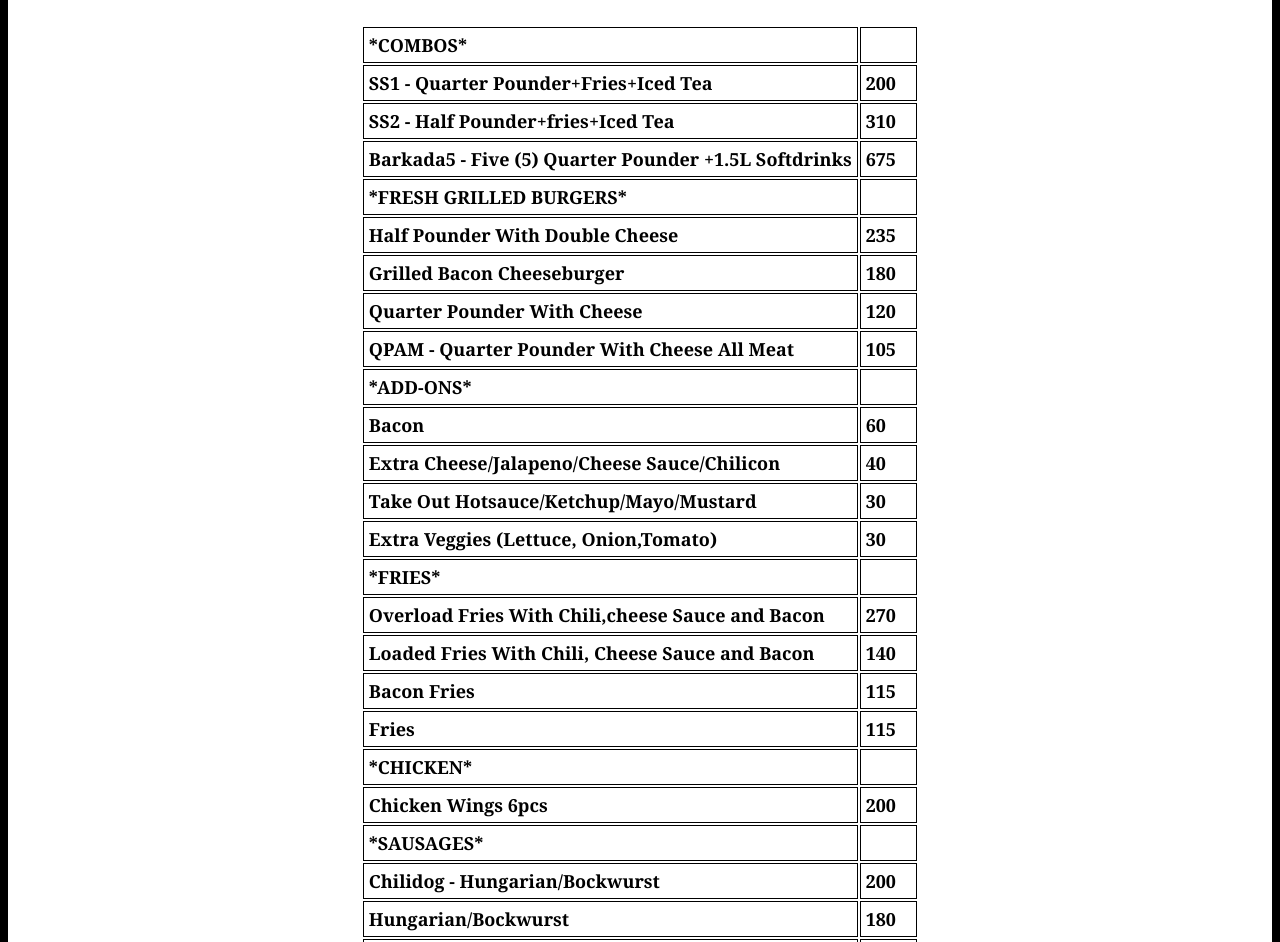
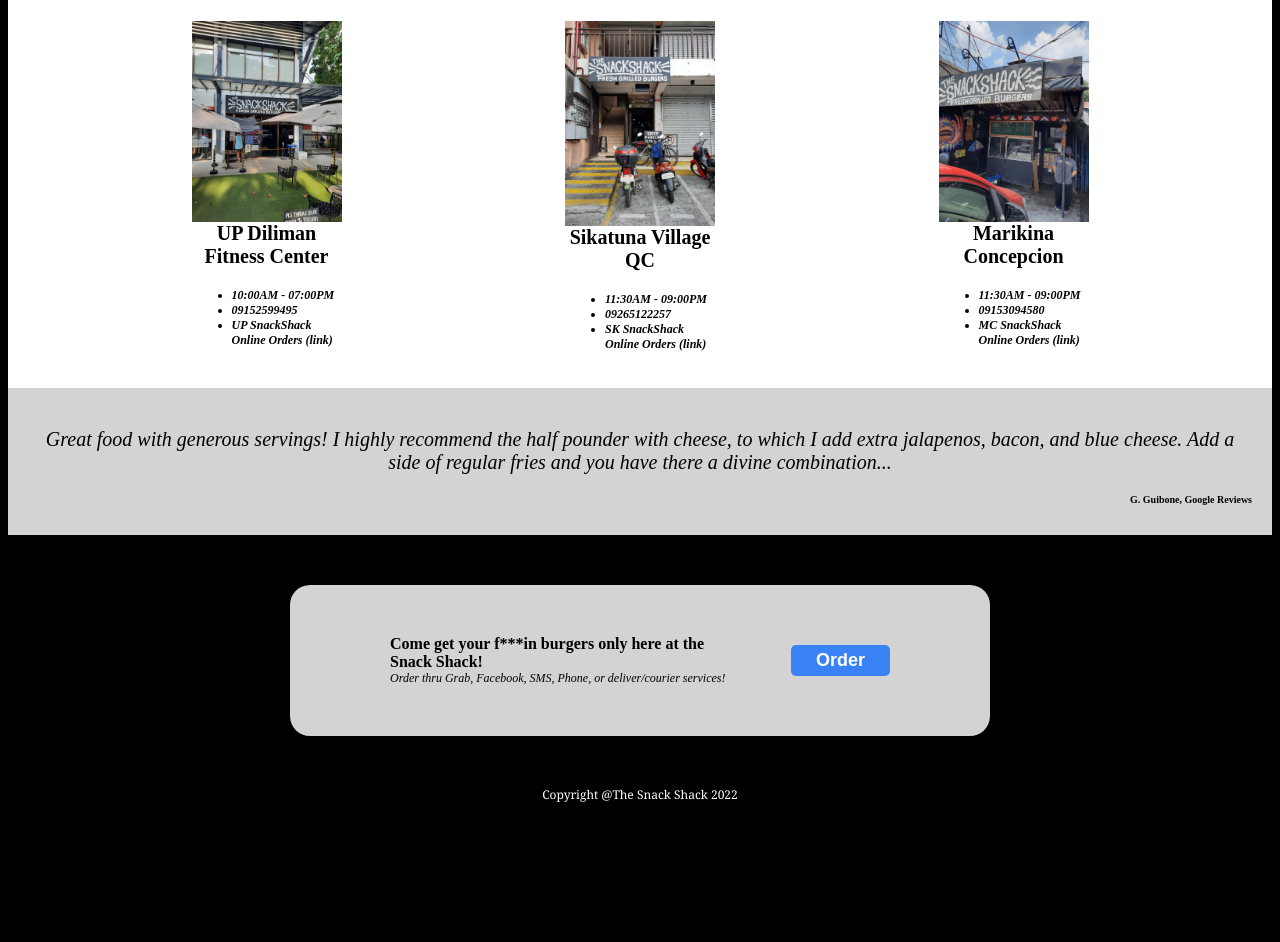
Before and after one commit to ricowww/restaurantPageNpm, a website built with webpack: page 3_WorkingVersion/src/template.html in a window 1280 px wide. Shown: the part 556-1498 px from the top of the page. After the commit the page ends 1367 px from the top, so only its background shows below. Built offline with nearby package versions, Linux system fonts and the light colour scheme.

Commit message:
stores page done

```diff
--- a/3_WorkingVersion/src/callToAction.js
+++ b/3_WorkingVersion/src/callToAction.js
@@ -26,7 +26,7 @@
 
     //ctaContainerDiv-Button
     const ctaContainerDivButton = document.createElement("button");
-    ctaContainerDivButton.textContent = "order";
+    ctaContainerDivButton.textContent = "Order";
     ctaContainerDivButton.classList.add("order");
     ctaContainerDiv.appendChild(ctaContainerDivButton);
 
--- a/3_WorkingVersion/src/index.js
+++ b/3_WorkingVersion/src/index.js
@@ -2,21 +2,19 @@
 import skeleton from "./skeleton"
 import header from "./header"
 import hero from "./hero"
-import slidesMenu from "./slidesMenu"
-import slidesHome from "./slidesHome"
-
 import quotes from "./quotes"
 import callToAction from "./callToAction"
 import footer from "./footer"
-
+import slidesHome from "./slidesHome"
+import slidesMenu from "./slidesMenu"
+import slidesStores from "./slidesStores"
 
 skeleton();//generate skeleton of html
 header();//generate header of html
 hero();
-//slidesHome();
-slidesMenu();
 quotes();
 callToAction();
 footer();
+slidesStores();
 
 console.log('The index.js is working')//test
--- a/3_WorkingVersion/src/slidesMenu.js
+++ b/3_WorkingVersion/src/slidesMenu.js
@@ -208,7 +208,7 @@
 rf.col1 = document.createElement("td");
 rf.col2 = document.createElement("td");
 (rf.col1).textContent = "Fries";
-(rf.col2).textContent = "115";
+(rf.col2).textContent = "80";
 slidesMenuTable.appendChild(rf);
 rf.appendChild(rf.col1);
 rf.appendChild(rf.col2);
--- /dev/null
+++ b/3_WorkingVersion/src/slidesStores.js
@@ -0,0 +1,117 @@
+import upStore from './assets/ssUP.jpeg'
+import mcStore from './assets/ssMC.jpg'
+import skStore from './assets/ssSK.jpg'
+
+
+
+function slidesStores(){
+    //anchor
+    const slidesStoresAnchor = document.getElementById("slidesDiv");
+
+    //title
+    const title = document.createElement("div");
+    title.classList.add("slides-title");
+    title.textContent = "Visit our stores!";
+    slidesStoresAnchor.appendChild(title);
+
+    //slides
+    const slides = document.createElement("div");
+    slides.classList.add("slides");
+    slidesStoresAnchor.appendChild(slides);
+
+    //slides-figureUP
+    const figureUP = document.createElement("figure");
+    figureUP.classList.add("fig");
+    slides.appendChild(figureUP);
+    //slides-figureUP-img
+    const figureUPImg = document.createElement("img");
+    figureUPImg.classList.add("fig-img");
+    figureUPImg.src = upStore;
+    figureUP.appendChild(figureUPImg);
+    //slides-figureUP-caption
+    const figureUPCap = document.createElement("figcaption");
+    figureUPCap.classList.add("fig-img");
+    figureUPCap.textContent = "UP Diliman Fitness Center";
+    figureUP.appendChild(figureUPCap);
+    //slides-figureUP-caption-details
+    const figureUPCapDet = document.createElement("ul");
+    figureUPCapDet.l1 = document.createElement("li");
+    figureUPCapDet.l2 = document.createElement("li");
+    figureUPCapDet.l3 = document.createElement("li");
+    figureUPCapDet.classList.add("storelist");
+    (figureUPCapDet.l1).classList.add("cta-subtitle");
+    (figureUPCapDet.l2).classList.add("cta-subtitle");
+    (figureUPCapDet.l3).classList.add("cta-subtitle");
+    (figureUPCapDet.l1).textContent = "10:00AM - 07:00PM";
+    (figureUPCapDet.l2).textContent = "09152599495";
+    (figureUPCapDet.l3).textContent = "UP SnackShack Online Orders (link)";
+    figureUPCap.appendChild(figureUPCapDet);
+    figureUPCapDet.appendChild(figureUPCapDet.l1);
+    figureUPCapDet.appendChild(figureUPCapDet.l2);
+    figureUPCapDet.appendChild(figureUPCapDet.l3);
+
+    //slides-figureSK
+    const figureSK = document.createElement("figure");
+    figureSK.classList.add("fig");
+    slides.appendChild(figureSK);
+    //slides-figureSK-img
+    const figureSKImg = document.createElement("img");
+    figureSKImg.classList.add("fig-img");
+    figureSKImg.src = skStore;
+    figureSK.appendChild(figureSKImg);
+    //slides-figureUP-caption
+    const figureSKCap = document.createElement("figcaption");
+    figureSKCap.classList.add("fig-img");
+    figureSKCap.textContent = "Sikatuna Village QC";
+    figureSK.appendChild(figureSKCap);
+    //slides-figureUP-caption-details
+    const figureSKCapDet = document.createElement("ul");
+    figureSKCapDet.l1 = document.createElement("li");
+    figureSKCapDet.l2 = document.createElement("li");
+    figureSKCapDet.l3 = document.createElement("li");
+    figureSKCapDet.classList.add("storelist");
+    (figureSKCapDet.l1).classList.add("cta-subtitle");
+    (figureSKCapDet.l2).classList.add("cta-subtitle");
+    (figureSKCapDet.l3).classList.add("cta-subtitle");
+    (figureSKCapDet.l1).textContent = "11:30AM - 09:00PM";
+    (figureSKCapDet.l2).textContent = "09265122257";
+    (figureSKCapDet.l3).textContent = "SK SnackShack Online Orders (link)";
+    figureSKCap.appendChild(figureSKCapDet);
+    figureSKCapDet.appendChild(figureSKCapDet.l1);
+    figureSKCapDet.appendChild(figureSKCapDet.l2);
+    figureSKCapDet.appendChild(figureSKCapDet.l3);
+
+    //slides-figureMC
+    const figureMC = document.createElement("figure");
+    figureMC.classList.add("fig");
+    slides.appendChild(figureMC);
+    //slides-figureSK-img
+    const figureMCImg = document.createElement("img");
+    figureMCImg.classList.add("fig-img");
+    figureMCImg.src = mcStore;
+    figureMC.appendChild(figureMCImg);
+    //slides-figureUP-caption
+    const figureMCCap = document.createElement("figcaption");
+    figureMCCap.classList.add("fig-img");
+    figureMCCap.textContent = "Marikina Concepcion";
+    figureMC.appendChild(figureMCCap);
+    //slides-figureUP-caption-details
+    const figureMCCapDet = document.createElement("ul");
+    figureMCCapDet.l1 = document.createElement("li");
+    figureMCCapDet.l2 = document.createElement("li");
+    figureMCCapDet.l3 = document.createElement("li");
+    figureMCCapDet.classList.add("storelist");
+    (figureMCCapDet.l1).classList.add("cta-subtitle");
+    (figureMCCapDet.l2).classList.add("cta-subtitle");
+    (figureMCCapDet.l3).classList.add("cta-subtitle");
+    (figureMCCapDet.l1).textContent = "11:30AM - 09:00PM";
+    (figureMCCapDet.l2).textContent = "09153094580";
+    (figureMCCapDet.l3).textContent = "MC SnackShack Online Orders (link)";
+    figureMCCap.appendChild(figureMCCapDet);
+    figureMCCapDet.appendChild(figureMCCapDet.l1);
+    figureMCCapDet.appendChild(figureMCCapDet.l2);
+    figureMCCapDet.appendChild(figureMCCapDet.l3);
+
+}
+
+export default slidesStores;
```
Also changed, not shown: 3_WorkingVersion/dist/bundle6a840113d969ace486f5.js, 3_WorkingVersion/dist/index.html, 3_WorkingVersion/dist/ssMC.jpg (added), 3_WorkingVersion/dist/ssSK.jpg (added), 3_WorkingVersion/dist/ssUP.jpeg (added).
